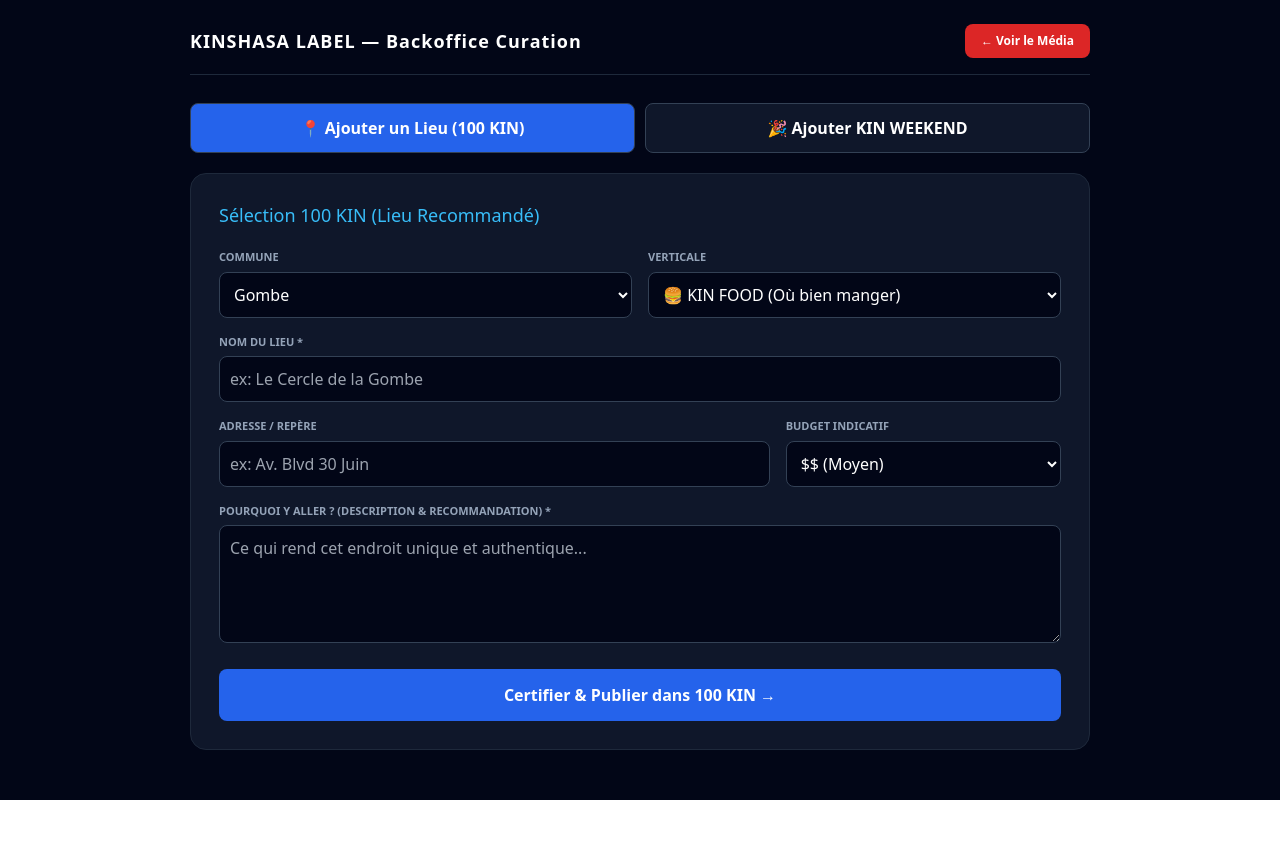
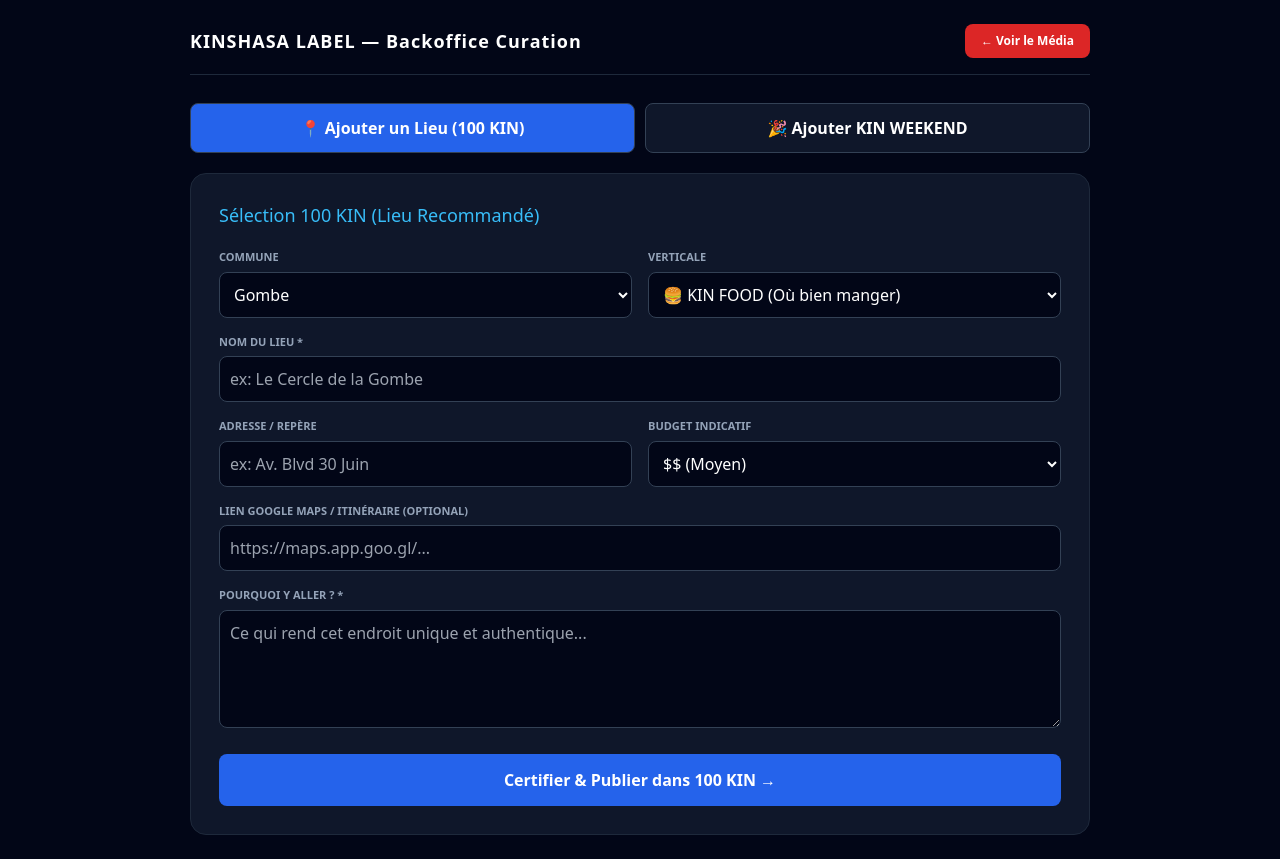
Before and after one commit to cherifadel0308/kinshasa-portal, a Next.js app: page /backoffice in a window 1280 px wide. Before the commit the page ends 800 px from the top, so only its background shows below. Built offline with nearby package versions, Linux system fonts and the light colour scheme.

Commit message:
Update page.tsx

```diff
--- a/src/app/backoffice/page.tsx
+++ b/src/app/backoffice/page.tsx
@@ -11,19 +11,20 @@ const COMMUNES = [
 ];
 
 export default function BackofficePage() {
-  const [activeTab, setActiveTab] = useState<'place' | 'event' | 'dispatch'>('place');
+  const [activeTab, setActiveTab] = useState<'place' | 'event'>('place');
   const [commune, setCommune] = useState('Gombe');
   const [submitting, setSubmitting] = useState(false);
   const [statusMsg, setStatusMsg] = useState<{ type: 'success' | 'error'; text: string } | null>(null);
 
-  // Place state
+  // Place State
   const [placeName, setPlaceName] = useState('');
   const [vertical, setVertical] = useState('kin_food');
   const [address, setAddress] = useState('');
   const [budget, setBudget] = useState('$$');
+  const [googleMapsUrl, setGoogleMapsUrl] = useState('');
   const [placeDesc, setPlaceDesc] = useState('');
 
-  // Event state
+  // Event State
   const [eventTitle, setEventTitle] = useState('');
   const [eventDate, setEventDate] = useState('');
   const [eventCategory, setEventCategory] = useState('Concert');
@@ -40,12 +41,13 @@ export default function BackofficePage() {
         vertical,
         address,
         budget,
+        google_maps_url: googleMapsUrl || null,
         description: placeDesc,
         is_label_recommended: true
       }]);
       if (error) throw error;
       setStatusMsg({ type: 'success', text: `Lieu "${placeName}" ajouté à la sélection KINSHASA LABEL !` });
-      setPlaceName(''); setPlaceDesc(''); setAddress('');
+      setPlaceName(''); setPlaceDesc(''); setAddress(''); setGoogleMapsUrl('');
     } catch (err: any) {
       setStatusMsg({ type: 'error', text: err.message });
     } finally { setSubmitting(false); }
@@ -86,7 +88,6 @@ export default function BackofficePage() {
           </div>
         )}
 
-        {/* Tab Switcher */}
         <div style={{ display: 'flex', gap: '10px', marginBottom: '20px' }}>
           <button onClick={() => setActiveTab('place')} style={{ flex: 1, padding: '12px', borderRadius: '8px', border: '1px solid #334155', backgroundColor: activeTab === 'place' ? '#2563eb' : '#0f172a', color: '#fff', fontWeight: 'bold', cursor: 'pointer' }}>
             📍 Ajouter un Lieu (100 KIN)
@@ -96,7 +97,6 @@ export default function BackofficePage() {
           </button>
         </div>
 
-        {/* PLACE FORM */}
         {activeTab === 'place' && (
           <form onSubmit={handlePublishPlace} style={{ backgroundColor: '#0f172a', border: '1px solid #1e293b', borderRadius: '16px', padding: '28px' }}>
             <h2 style={{ fontSize: '18px', color: '#38bdf8', marginTop: 0, marginBottom: '20px' }}>Sélection 100 KIN (Lieu Recommandé)</h2>
@@ -123,7 +123,7 @@ export default function BackofficePage() {
               <input type="text" value={placeName} onChange={(e) => setPlaceName(e.target.value)} required placeholder="ex: Le Cercle de la Gombe" style={{ width: '100%', padding: '10px', backgroundColor: '#020617', border: '1px solid #334155', color: '#fff', borderRadius: '8px', boxSizing: 'border-box' }} />
             </div>
 
-            <div style={{ display: 'grid', gridTemplateColumns: '2fr 1fr', gap: '16px', marginBottom: '16px' }}>
+            <div style={{ display: 'grid', gridTemplateColumns: '1fr 1fr', gap: '16px', marginBottom: '16px' }}>
               <div>
                 <label style={{ fontSize: '11px', color: '#94a3b8', textTransform: 'uppercase', fontWeight: 'bold', display: 'block', marginBottom: '6px' }}>Adresse / Repère</label>
                 <input type="text" value={address} onChange={(e) => setAddress(e.target.value)} placeholder="ex: Av. Blvd 30 Juin" style={{ width: '100%', padding: '10px', backgroundColor: '#020617', border: '1px solid #334155', color: '#fff', borderRadius: '8px', boxSizing: 'border-box' }} />
@@ -138,8 +138,13 @@ export default function BackofficePage() {
               </div>
             </div>
 
+            <div style={{ marginBottom: '16px' }}>
+              <label style={{ fontSize: '11px', color: '#94a3b8', textTransform: 'uppercase', fontWeight: 'bold', display: 'block', marginBottom: '6px' }}>Lien Google Maps / Itinéraire (Optional)</label>
+              <input type="url" value={googleMapsUrl} onChange={(e) => setGoogleMapsUrl(e.target.value)} placeholder="https://maps.app.goo.gl/..." style={{ width: '100%', padding: '10px', backgroundColor: '#020617', border: '1px solid #334155', color: '#fff', borderRadius: '8px', boxSizing: 'border-box' }} />
+            </div>
+
             <div style={{ marginBottom: '20px' }}>
-              <label style={{ fontSize: '11px', color: '#94a3b8', textTransform: 'uppercase', fontWeight: 'bold', display: 'block', marginBottom: '6px' }}>Pourquoi y aller ? (Description & Recommandation) *</label>
+              <label style={{ fontSize: '11px', color: '#94a3b8', textTransform: 'uppercase', fontWeight: 'bold', display: 'block', marginBottom: '6px' }}>Pourquoi y aller ? *</label>
               <textarea value={placeDesc} onChange={(e) => setPlaceDesc(e.target.value)} required rows={4} placeholder="Ce qui rend cet endroit unique et authentique..." style={{ width: '100%', padding: '10px', backgroundColor: '#020617', border: '1px solid #334155', color: '#fff', borderRadius: '8px', boxSizing: 'border-box' }} />
             </div>
 
@@ -149,7 +154,6 @@ export default function BackofficePage() {
           </form>
         )}
 
-        {/* EVENT FORM */}
         {activeTab === 'event' && (
           <form onSubmit={handlePublishEvent} style={{ backgroundColor: '#0f172a', border: '1px solid #1e293b', borderRadius: '16px', padding: '28px' }}>
             <h2 style={{ fontSize: '18px', color: '#a855f7', marginTop: 0, marginBottom: '20px' }}>Rendez-vous KIN WEEKEND</h2>
```
